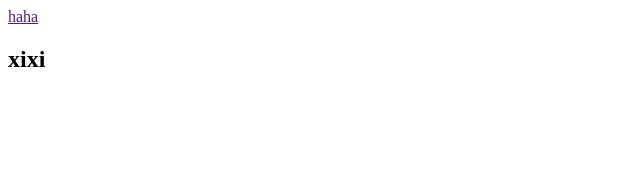
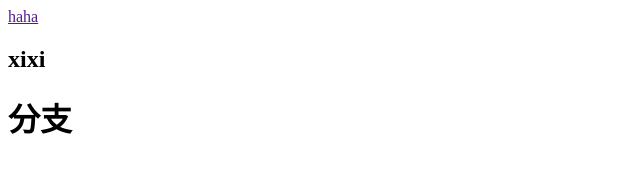
Before and after one commit to helloyyliu/web, a plain HTML site: page index.html in a window 1280 px wide. Shown: the whole page, without its empty margins (0-640 px from the left). Drawn offline with Linux system fonts and the light colour scheme.

Commit message:
tijiaofenzhi

```diff
--- a/index.html
+++ b/index.html
@@ -8,6 +8,7 @@
 	<div>
 		<a href="">haha</a>
 		<h2>xixi</h2>
+		<h1>分支</h1>
 	</div>
 
 </body>
```
